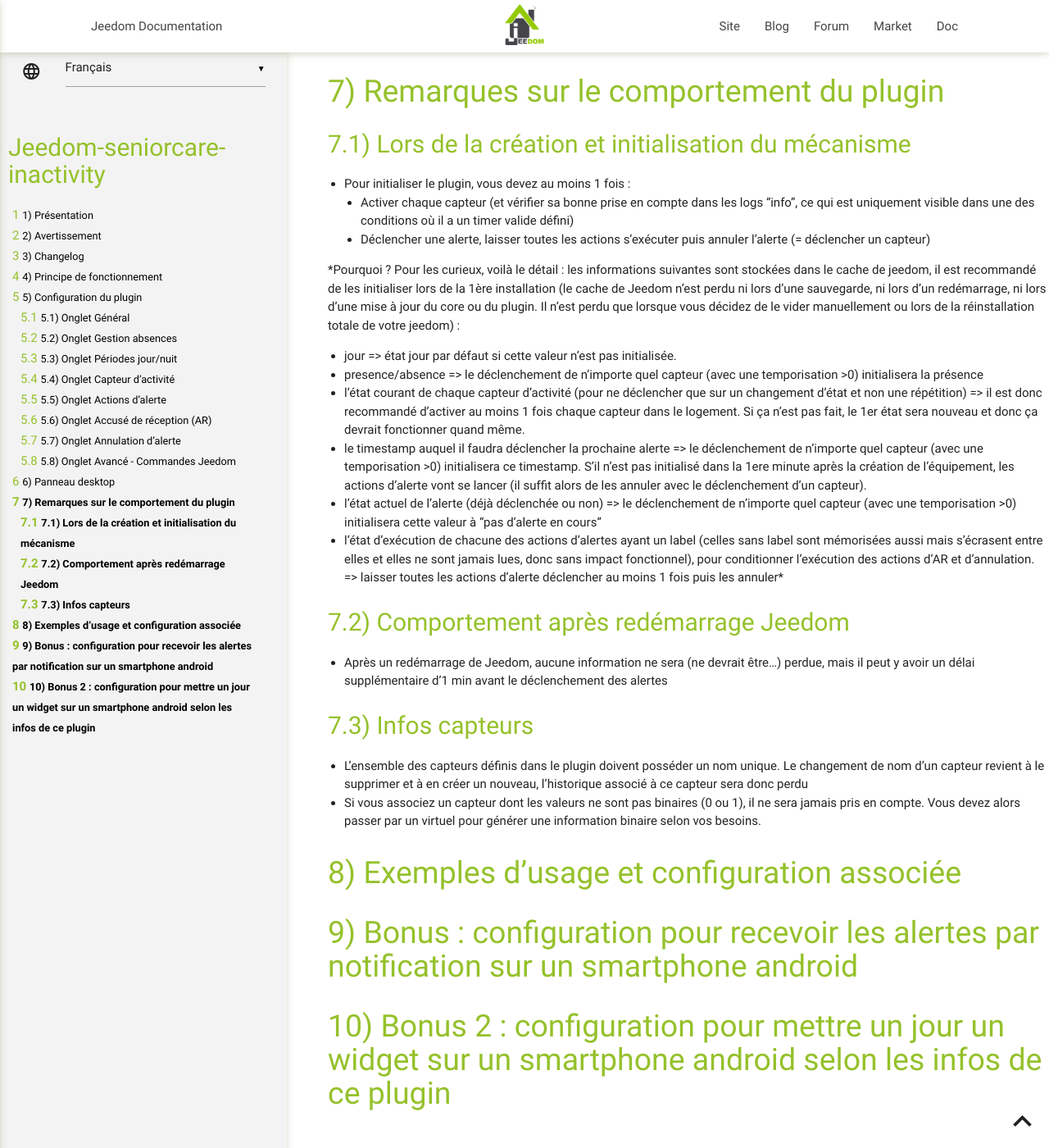
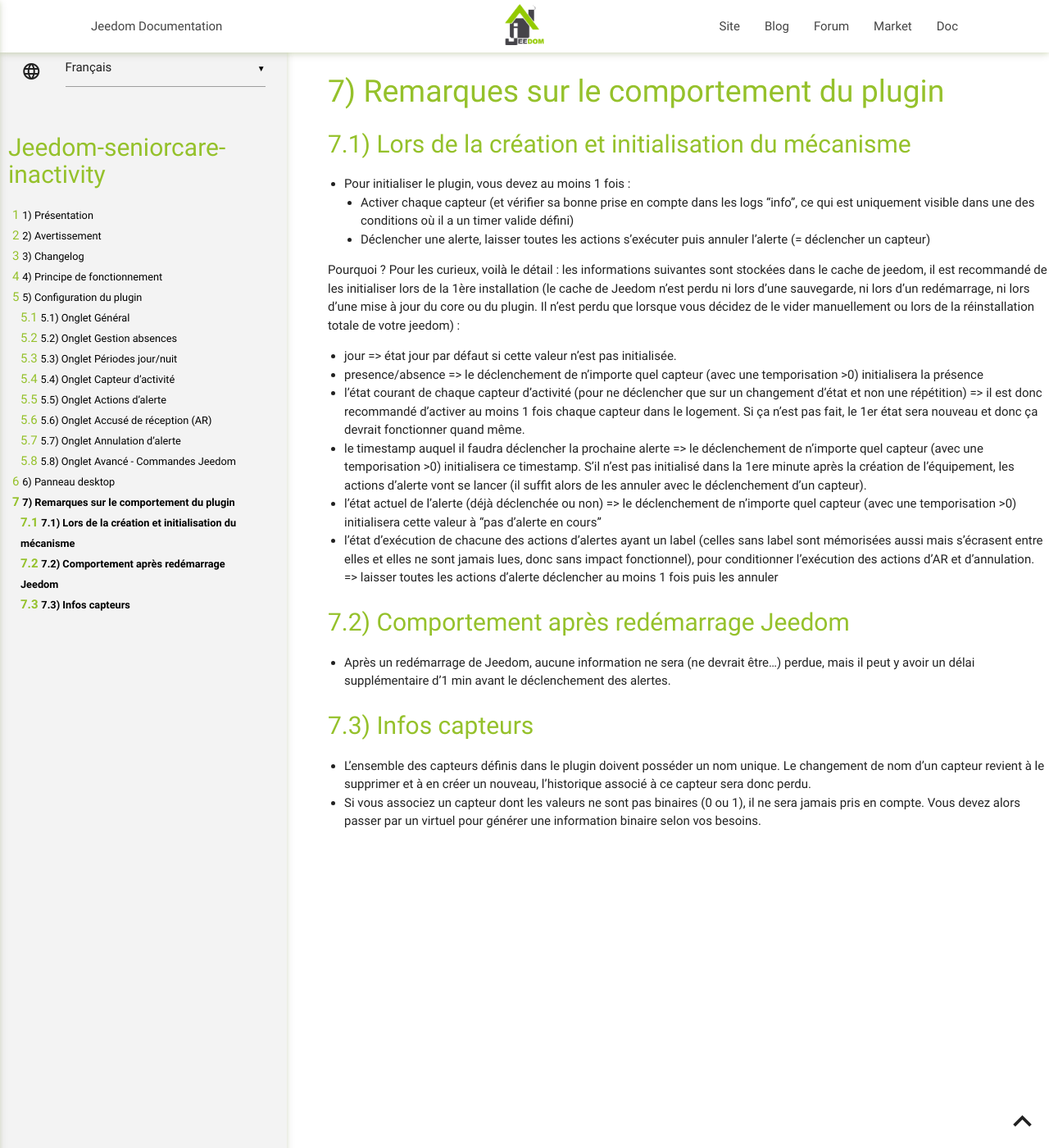
Before and after one commit to AgP42/Jeedom-SeniorCare-Inactivity, a Jekyll site: the page built from docs/fr_FR/index.md, in a window 1280 px wide and 1400 px high, scrolled down 9552 px. Shown: the whole window at 82% size. Built offline with Jekyll 4.4.1, drawn with Linux system fonts in a browser that asks for light colours; our own code applies the rules of GitHub Pages for plain Markdown files.

Commit message:
update doc

```diff
--- a/docs/fr_FR/index.md
+++ b/docs/fr_FR/index.md
@@ -251,29 +251,20 @@
    * Activer chaque capteur (et vérifier sa bonne prise en compte dans les logs "info", ce qui est uniquement visible dans une des conditions où il a un timer valide défini)
    * Déclencher une alerte, laisser toutes les actions s'exécuter puis annuler l'alerte (= déclencher un capteur)
 
-*Pourquoi ? Pour les curieux, voilà le détail : les informations suivantes sont stockées dans le cache de jeedom, il est recommandé de les initialiser lors de la 1ère installation (le cache de Jeedom n'est perdu ni lors d'une sauvegarde, ni lors d'un redémarrage, ni lors d'une mise à jour du core ou du plugin. Il n'est perdu que lorsque vous décidez de le vider manuellement ou lors de la réinstallation totale de votre jeedom) :
+Pourquoi ? Pour les curieux, voilà le détail : les informations suivantes sont stockées dans le cache de jeedom, il est recommandé de les initialiser lors de la 1ère installation (le cache de Jeedom n'est perdu ni lors d'une sauvegarde, ni lors d'un redémarrage, ni lors d'une mise à jour du core ou du plugin. Il n'est perdu que lorsque vous décidez de le vider manuellement ou lors de la réinstallation totale de votre jeedom) :
    * jour => état jour par défaut si cette valeur n'est pas initialisée.
    * presence/absence => le déclenchement de n'importe quel capteur (avec une temporisation >0) initialisera la présence
    * l'état courant de chaque capteur d'activité (pour ne déclencher que sur un changement d'état et non une répétition) => il est donc recommandé d'activer au moins 1 fois chaque capteur dans le logement. Si ça n'est pas fait, le 1er état sera nouveau et donc ça devrait fonctionner quand même.
    * le timestamp auquel il faudra déclencher la prochaine alerte => le déclenchement de n'importe quel capteur (avec une temporisation >0) initialisera ce timestamp. S'il n'est pas initialisé dans la 1ere minute après la création de l'équipement, les actions d'alerte vont se lancer (il suffit alors de les annuler avec le déclenchement d'un capteur).
    * l'état actuel de l'alerte (déjà déclenchée ou non) => le déclenchement de n'importe quel capteur (avec une temporisation >0) initialisera cette valeur à "pas d'alerte en cours"
-   * l'état d'exécution de chacune des actions d'alertes ayant un label (celles sans label sont mémorisées aussi mais s'écrasent entre elles et elles ne sont jamais lues, donc sans impact fonctionnel), pour conditionner l'exécution des actions d'AR et d'annulation. => laisser toutes les actions d'alerte déclencher au moins 1 fois puis les annuler*
+   * l'état d'exécution de chacune des actions d'alertes ayant un label (celles sans label sont mémorisées aussi mais s'écrasent entre elles et elles ne sont jamais lues, donc sans impact fonctionnel), pour conditionner l'exécution des actions d'AR et d'annulation. => laisser toutes les actions d'alerte déclencher au moins 1 fois puis les annuler
 
 
 Comportement après redémarrage Jeedom
 ---
-* Après un redémarrage de Jeedom, aucune information ne sera (ne devrait être...) perdue, mais il peut y avoir un délai supplémentaire d'1 min avant le déclenchement des alertes
+* Après un redémarrage de Jeedom, aucune information ne sera (ne devrait être...) perdue, mais il peut y avoir un délai supplémentaire d'1 min avant le déclenchement des alertes.
 
 Infos capteurs
 ---
-* L'ensemble des capteurs définis dans le plugin doivent posséder un nom unique. Le changement de nom d'un capteur revient à le supprimer et à en créer un nouveau, l'historique associé à ce capteur sera donc perdu
+* L'ensemble des capteurs définis dans le plugin doivent posséder un nom unique. Le changement de nom d'un capteur revient à le supprimer et à en créer un nouveau, l'historique associé à ce capteur sera donc perdu.
 * Si vous associez un capteur dont les valeurs ne sont pas binaires (0 ou 1), il ne sera jamais pris en compte. Vous devez alors passer par un virtuel pour générer une information binaire selon vos besoins.
-
-Exemples d'usage et configuration associée
-========================
-
-Bonus : configuration pour recevoir les alertes par notification sur un smartphone android
-========================
-
-Bonus 2 : configuration pour mettre un jour un widget sur un smartphone android selon les infos de ce plugin
-========================
```
